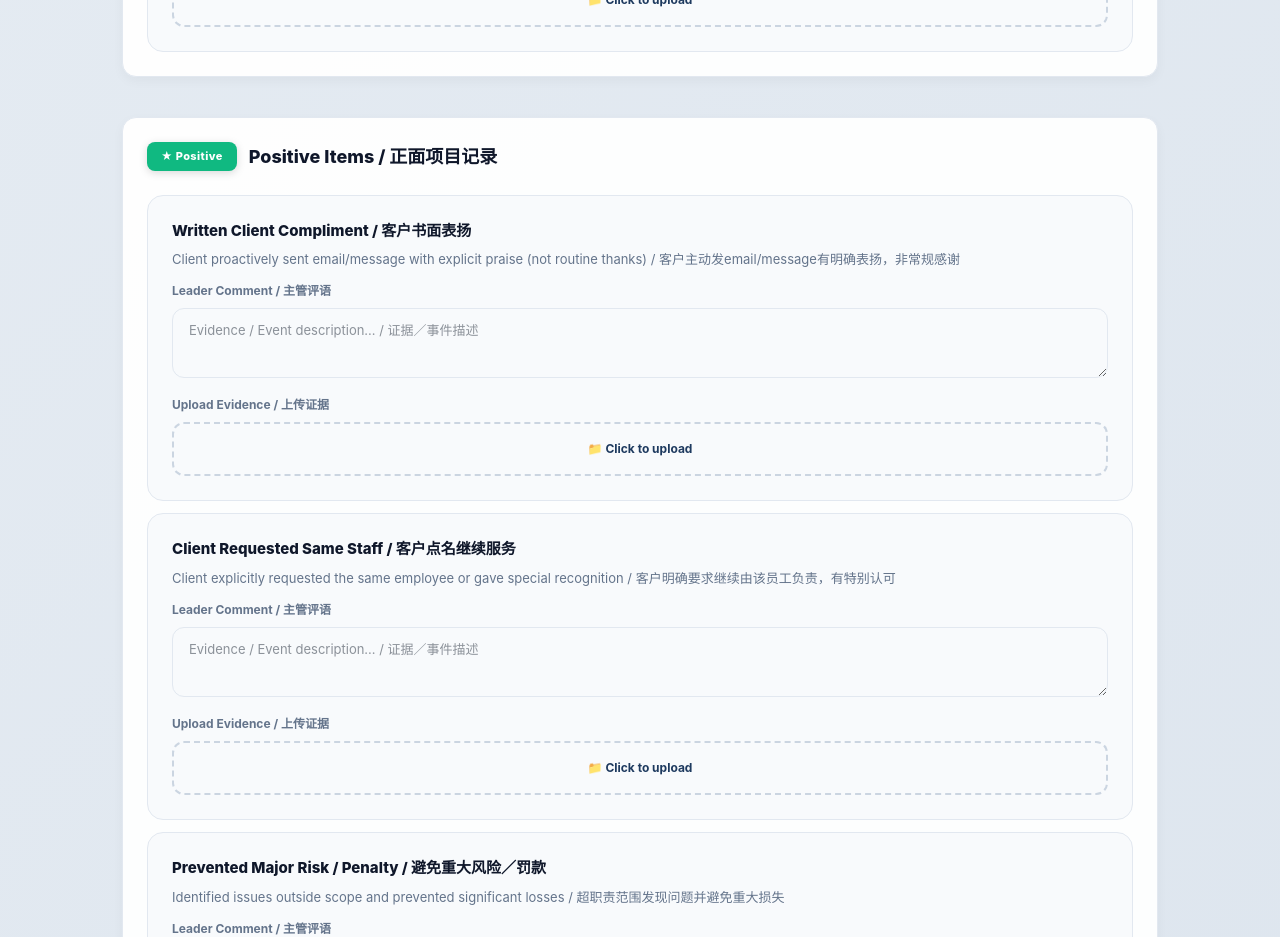
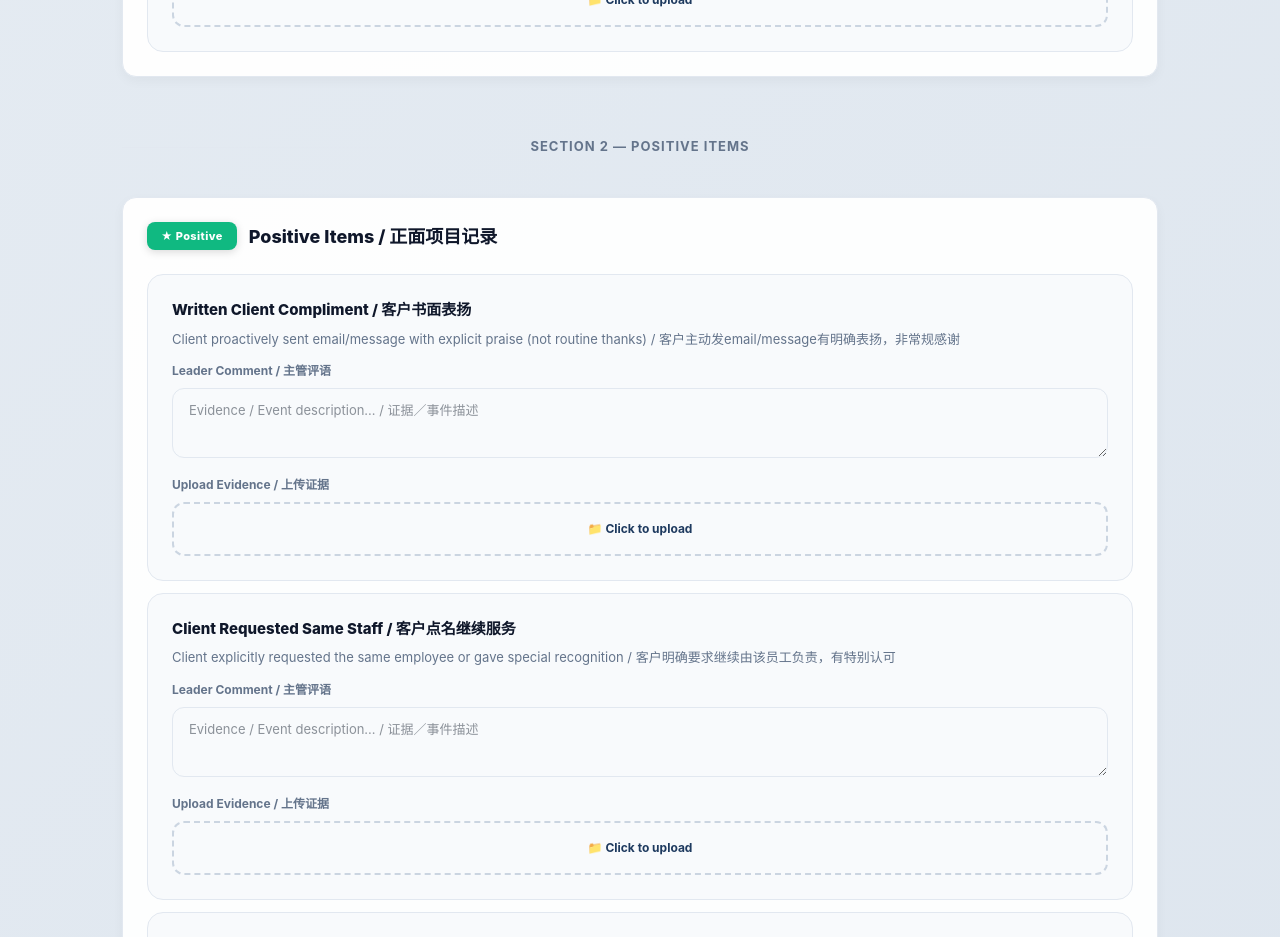
Before and after one commit to enquiry-commits/Review-Form, a Next.js app: page /dashboard/leader-review in a window 1280 px wide. Shown: the part 4820-5757 px from the top of the page. Built offline with nearby package versions, Linux system fonts and the light colour scheme; sample sign-in values are in the browser's storage.

Commit message:
添加 SECTION 2 - POSITIVE ITEMS 分割线

```diff
--- a/app/dashboard/leader-review/page.tsx
+++ b/app/dashboard/leader-review/page.tsx
@@ -280,6 +280,23 @@ export default function LeaderReviewForm() {
             </div>
           ))}
 
+          {/* Section Divider */}
+          <div style={{
+            display: 'flex',
+            alignItems: 'center',
+            gap: '16px',
+            margin: '60px 0 40px 0',
+            color: '#64748b',
+            fontSize: '13px',
+            fontWeight: '700',
+            letterSpacing: '1px',
+            textTransform: 'uppercase'
+          }}>
+            <div style={{flex: 1, height: '1px', background: 'linear-gradient(90deg, #e2e8f0 0%, transparent 100%)'}}></div>
+            <span>SECTION 2 — POSITIVE ITEMS</span>
+            <div style={{flex: 1, height: '1px', background: 'linear-gradient(90deg, transparent 0%, #e2e8f0 100%)'}}></div>
+          </div>
+
           {/* Positive Items Section */}
           <div style={{
             marginBottom: '40px',
--- a/app/dashboard/self-review/page.tsx
+++ b/app/dashboard/self-review/page.tsx
@@ -542,6 +542,23 @@ export default function SelfReviewForm() {
             </div>
           </div>
 
+          {/* Section Divider */}
+          <div style={{
+            display: 'flex',
+            alignItems: 'center',
+            gap: '16px',
+            margin: '60px 0 40px 0',
+            color: '#64748b',
+            fontSize: '13px',
+            fontWeight: '700',
+            letterSpacing: '1px',
+            textTransform: 'uppercase'
+          }}>
+            <div style={{flex: 1, height: '1px', background: 'linear-gradient(90deg, #e2e8f0 0%, transparent 100%)'}}></div>
+            <span>SECTION 2 — POSITIVE ITEMS</span>
+            <div style={{flex: 1, height: '1px', background: 'linear-gradient(90deg, transparent 0%, #e2e8f0 100%)'}}></div>
+          </div>
+
           {/* Positive Items Section */}
           <div style={{
             marginBottom: '40px',
```
